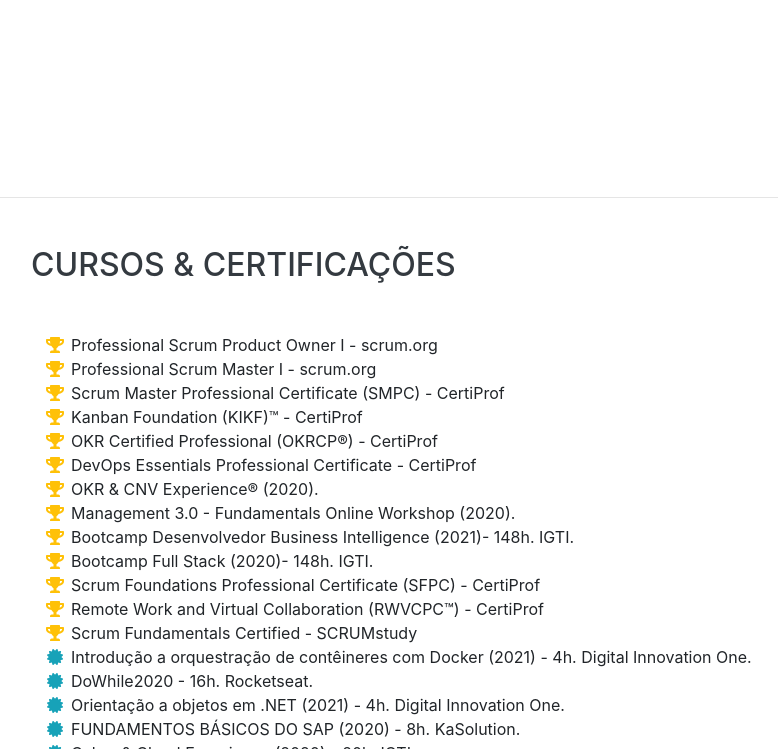
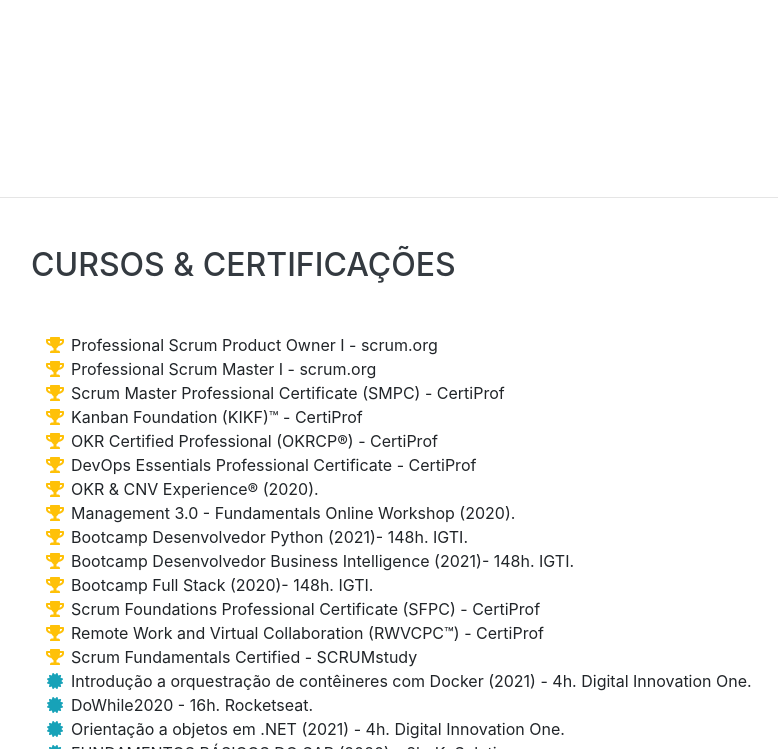
Before and after one commit to jpaalmeida/jpaalmeida.github.io, a website with bundled scripts: page index.html in a window 1280 px wide. Shown: the part 4032-4781 px from the top of the page, without its empty margins (289-1067 px from the left). Built offline with nearby package versions, Linux system fonts and the light colour scheme; a web font is replaced by a local one.

Commit message:
Commit update courses

```diff
--- a/index.html
+++ b/index.html
@@ -174,7 +174,7 @@
             <div class="subheading mb-3">Pós-Graduação - Administração de Banco de Dados </div>
           </div>
           <div class="resume-date text-md-right">
-            <span class="text-primary">2019 - 2021</span>
+            <span class="text-primary">2021</span>
           </div>
         </div>
         <div class="resume-item d-flex flex-column flex-md-row justify-content-between mb-5">
@@ -297,6 +297,11 @@
           <li>
             <i class="fa-li fa fa-trophy text-warning"></i>
             Management 3.0 - Fundamentals Online Workshop (2020).
+          </li>
+
+          <li>
+            <i class="fa-li fa fa-trophy text-warning"></i>
+            Bootcamp Desenvolvedor Python (2021)- 148h. IGTI.
           </li>
 
           <li>
```
